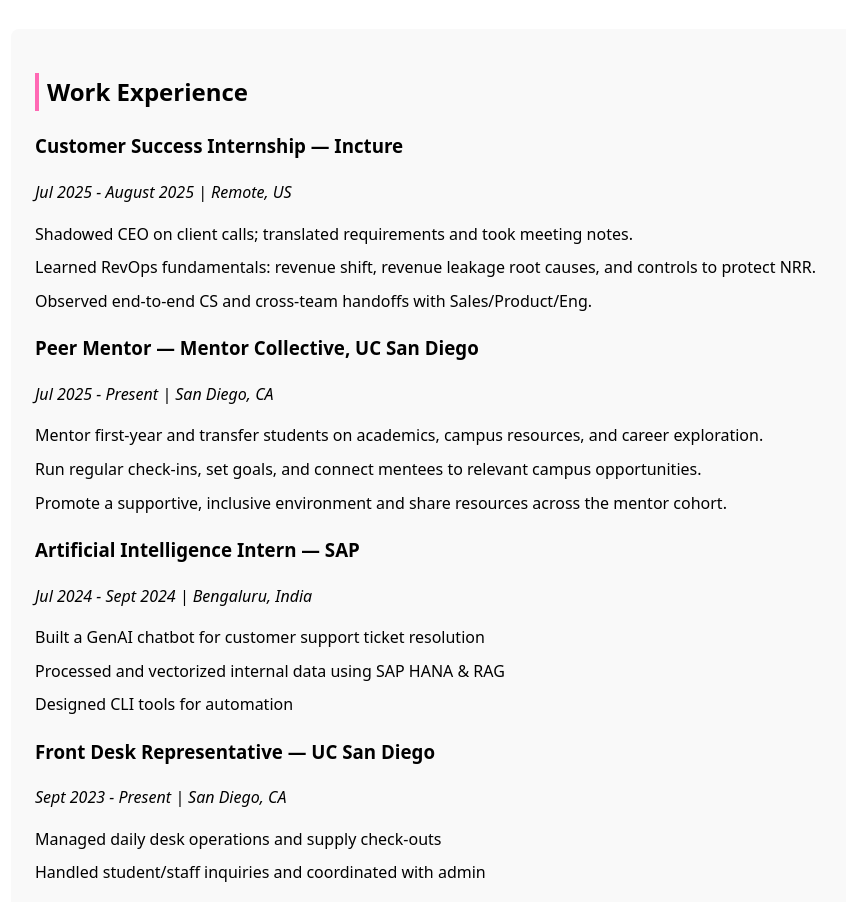
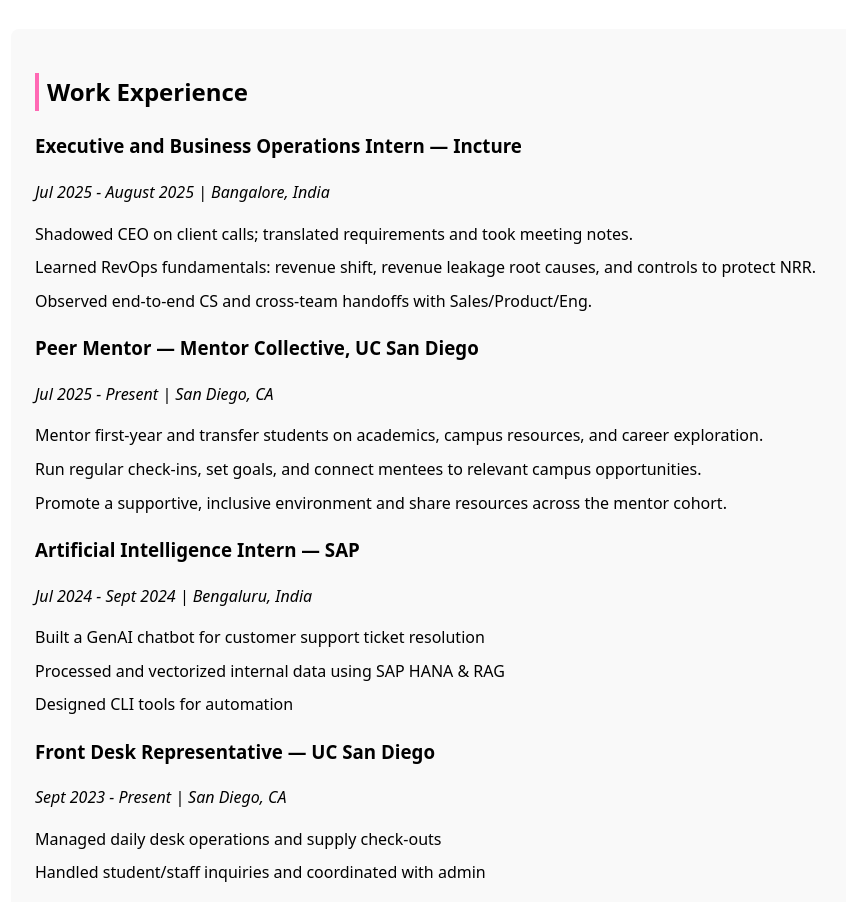
Before and after one commit to vermastutz/StutiVerma-Portfolio, a plain HTML site: page resume/index.html in a window 1280 px wide. Shown: the part 803-1705 px from the top of the page, without its empty margins (149-995 px from the left). Drawn offline with Linux system fonts and the light colour scheme.

Commit message:
Update index.html

```diff
--- a/resume/index.html
+++ b/resume/index.html
@@ -34,8 +34,8 @@
       <h2>Work Experience</h2>
 
       <article>
-        <h3>Customer Success Internship &mdash; Incture</h3>
-        <p><em>Jul 2025 - August 2025 | Remote, US</em></p>
+        <h3>Executive and Business Operations Intern &mdash; Incture</h3>
+        <p><em>Jul 2025 - August 2025 | Bangalore, India</em></p>
         <ul>
           <li>Shadowed CEO on client calls; translated requirements and took meeting notes.</li>
           <li>Learned RevOps fundamentals: revenue shift, revenue leakage root causes, and controls to protect NRR.</li>
```
